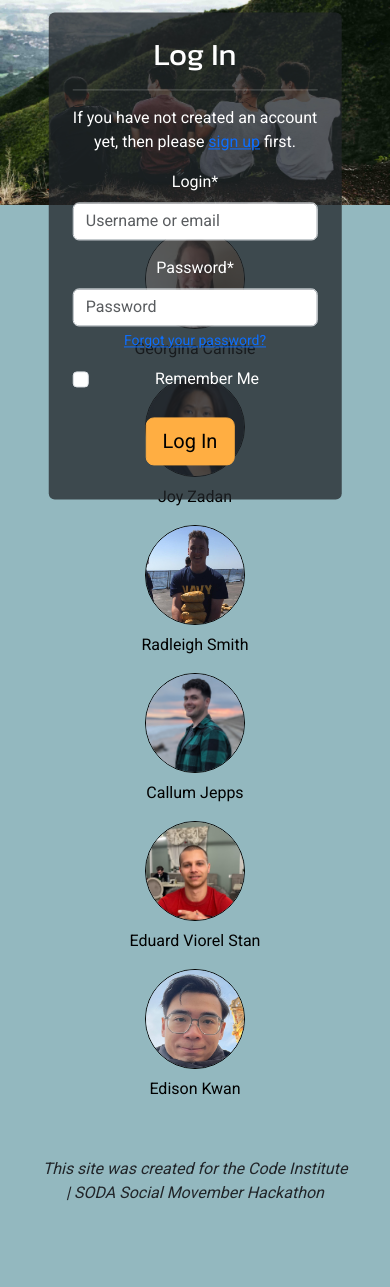
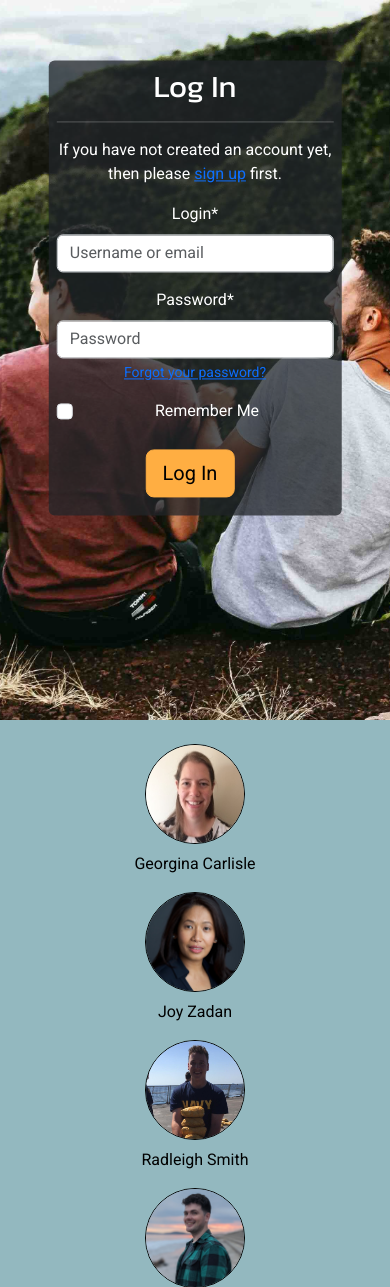
Before and after one commit to EddieStn/movember, a Django app: page /accounts/login/ in a window 390 px wide. Shown: the part 78-1365 px from the top of the page. Before the commit the page ends 1279 px from the top, so only its background shows below. Run offline with Django 4.2, Linux system fonts and the light colour scheme; some libraries are stand-ins or nearby versions.

Commit message:
Add responsive styling to login page

```diff
--- a/static/css/base.css
+++ b/static/css/base.css
@@ -122,5 +122,12 @@ footer a {
 
 /* -----------Login--------- */
 .login-container {
-    top: 16rem;
+    top: 18rem;
 }
+
+@media screen and (max-width:1200px) {
+    #login-image {
+        height: 45rem;
+        object-fit: cover;
+    }
+}
--- a/templates/allauth/account/login.html
+++ b/templates/allauth/account/login.html
@@ -12,11 +12,11 @@
 <!-- Hero Image from Landing Page as background-->
 
 <div class="text-center bg-image position-relative">
-    <img src="{% static 'images/hero-image.jpg' %}" alt="Men Laughing" class="img-fluid hero-image" />
+    <img src="{% static 'images/hero-image.jpg' %}" alt="Men Laughing" class="img-fluid hero-image" id="login-image"/>
 
     <div class="d-flex justify-content-center align-items-center position-absolute start-50 translate-middle text-white text-center w-75 login-container" >
       <!-- Log in Form -->
-      <div class="bg-dark bg-opacity-75 p-4 rounded">
+      <div class="bg-dark bg-opacity-75 p-2 rounded">
         <h2 class="display-5 brand-font-alt mb-3">{% trans "Log In" %}</h2>
         <hr>
         <p>
```
